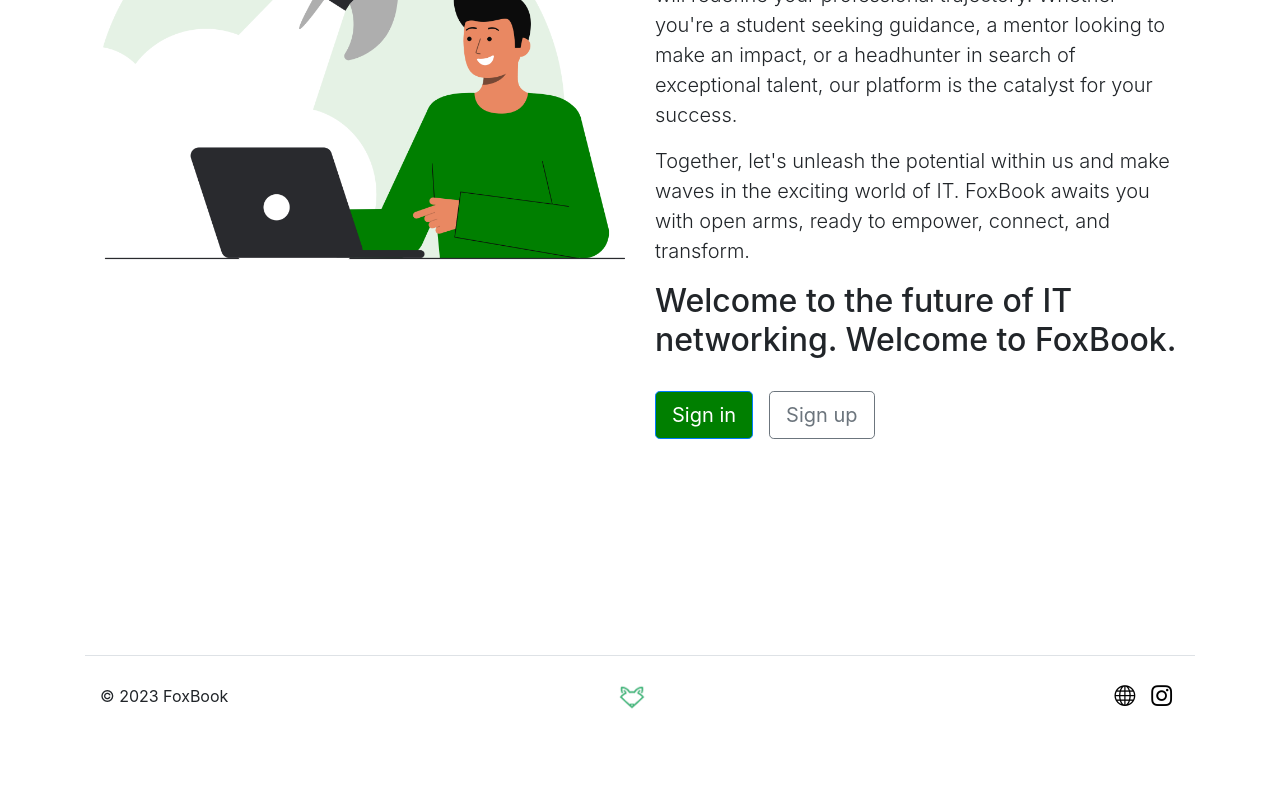
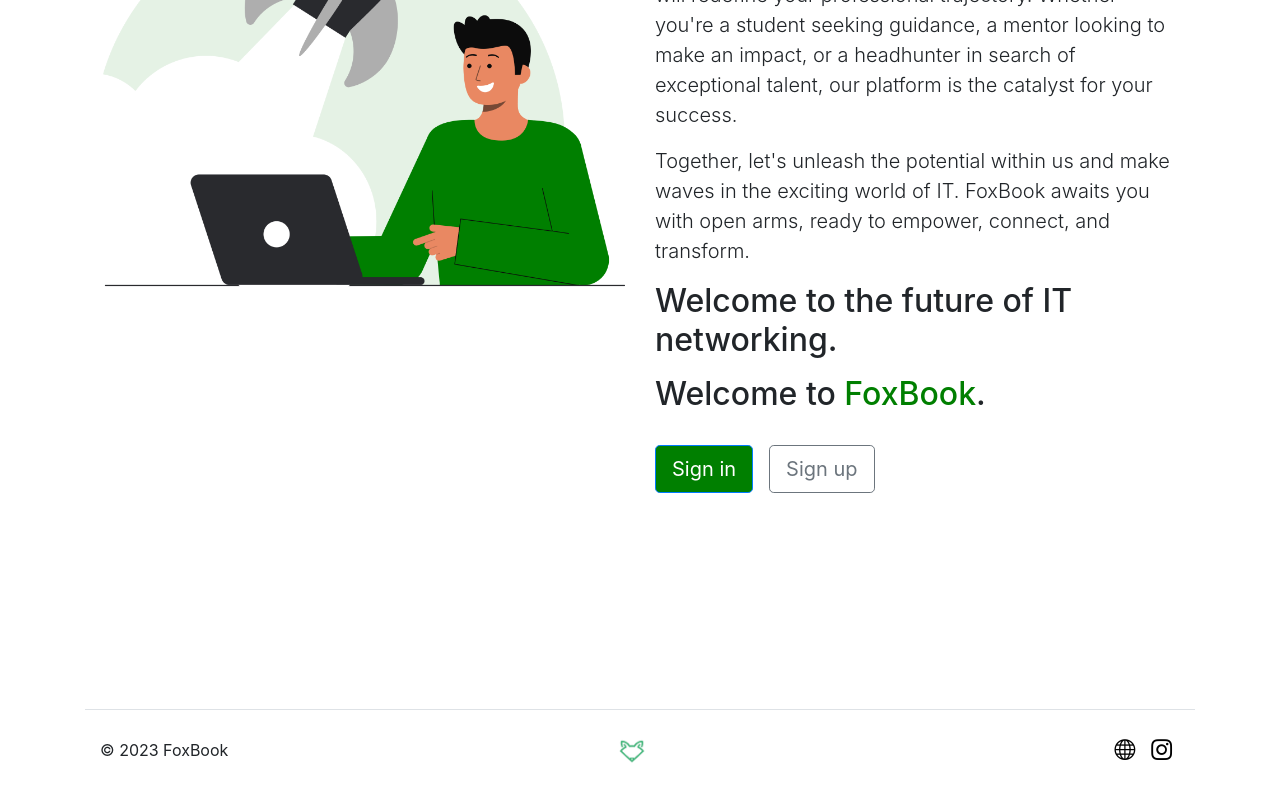
Before and after one commit to MaxSlouka/Foxhub, an Angular app in the folder frontend/: page / in a window 1280 px wide. Shown: the part 3989-4789 px from the top of the page. Before the commit the page ends 4748 px from the top, so only its background shows below. Built offline with nearby package versions, Linux system fonts and the light colour scheme.

Commit message:
Update intro.component.html

```diff
--- a/frontend/src/app/components/intro/intro.component.html
+++ b/frontend/src/app/components/intro/intro.component.html
@@ -25,8 +25,8 @@
         by storm!</h2>
       <div class="d-grid gap-2 d-md-flex justify-content-md-start">
         <a href="./main" class="btn btn-primary btn-lg px-4 me-md-2" role="button" aria-disabled="true">Visit</a>
-        <a href="./login" class="btn btn-outline-secondary btn-lg" role="button" aria-disabled="true">Sign in</a>
-        <a href="./register" class="btn btn-outline-secondary btn-lg" role="button" aria-disabled="true">Sign up</a>
+        <a href="./login" class="btn btn-outline-secondary btn-lg" role="button" aria-disabled="true" *ngIf="!isLoggedIn">Sign in</a>
+        <a href="./register" class="btn btn-outline-secondary btn-lg" role="button" aria-disabled="true" *ngIf="!isLoggedIn">Sign up</a>
       </div>
     </div>
 
@@ -187,9 +187,10 @@
             in search of exceptional talent, our platform is the catalyst for your success.</p>
           <p class="lead">Together, let's unleash the potential within us and make waves in the exciting world of IT.
             FoxBook awaits you with open arms, ready to empower, connect, and transform.</p>
-          <h2 class="display-5 fw-bold text-body-emphasis lh-1 mb-3">Welcome to the future of IT networking. Welcome to
-            FoxBook.</h2>
-          <div class="d-grid gap-2 d-md-flex justify-content-md-start">
+          <h2 class="display-5 fw-bold text-body-emphasis lh-1 mb-3">Welcome to the future of IT networking. </h2>
+          <h2 class="display-5 fw-bold text-body-emphasis lh-1 mb-3">Welcome to
+            <span>FoxBook</span>.</h2>
+          <div class="d-grid gap-2 d-md-flex justify-content-md-start" *ngIf="!isLoggedIn">
             <a href="./login" class="btn btn-primary btn-lg" role="button" aria-disabled="true">Sign in</a>
             <a href="./register" class="btn btn-outline-secondary btn-lg" role="button" aria-disabled="true">Sign up</a>
           </div>
```
